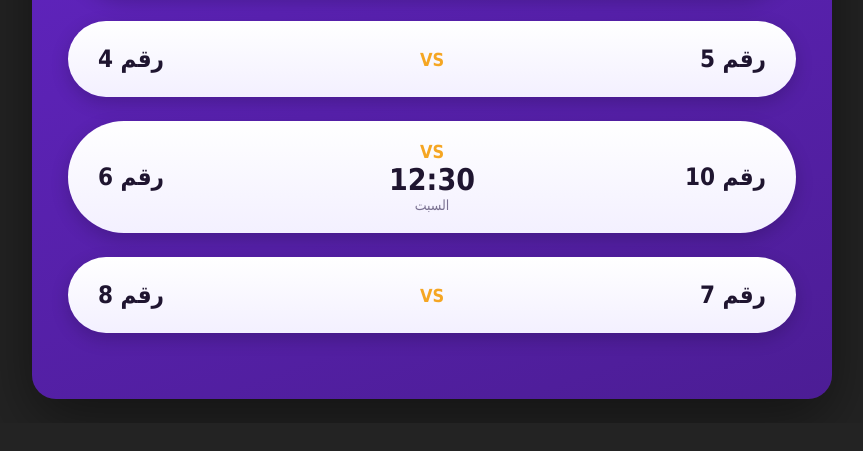
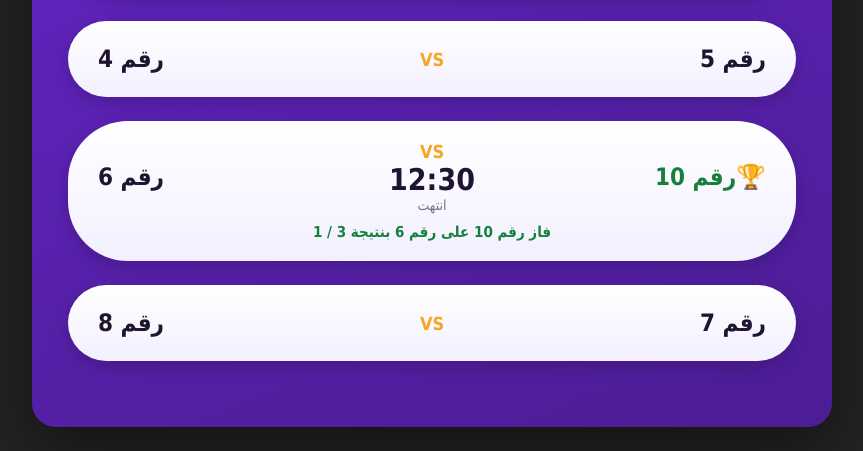
Before and after one commit to kazan0v2/yt-automation-site, a plain HTML site: page index.html in a window 1280 px wide. Shown: the part 624-1075 px from the top of the page, without its empty margins (208-1071 px from the left). Before the commit the page ends 1047 px from the top, so only its background shows below. Drawn offline with Linux system fonts and the light colour scheme.

Commit message:
Update index.html

```diff
--- a/index.html
+++ b/index.html
@@ -182,9 +182,9 @@ const DATA = {
           team1: `رقم 10`,
           team2: `رقم 6`,
           time: `12:30`,
-          period: `السبت`,
-          result: ``,
-          winner: ``,
+          period: `انتهت`,
+          result: `فاز رقم 10 على رقم 6 بنتيجة 3 / 1`,
+          winner: `1`,
           details: `رقم 10
 رقم موبايله 01090652665
 هيلعب مع
```
